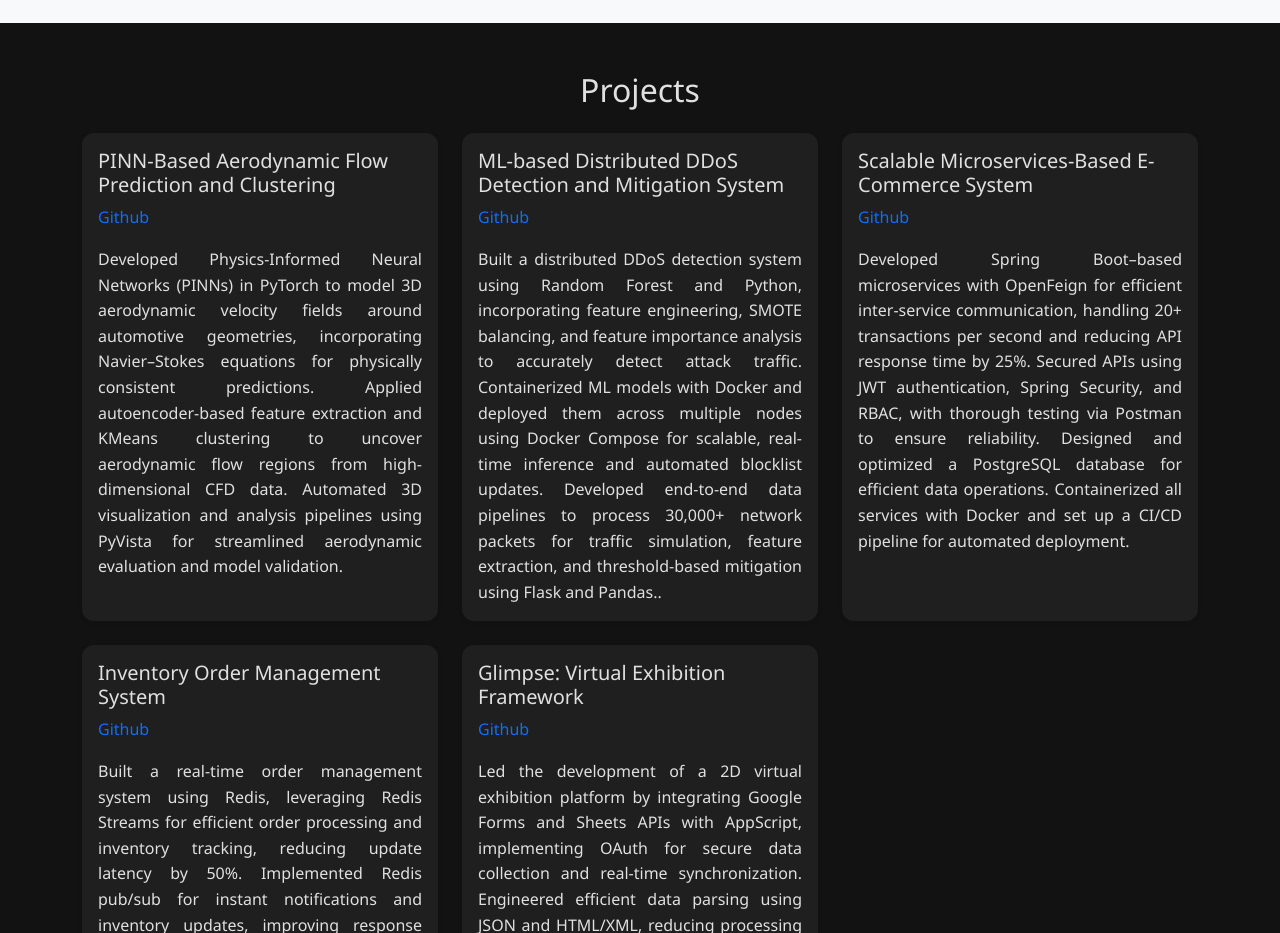
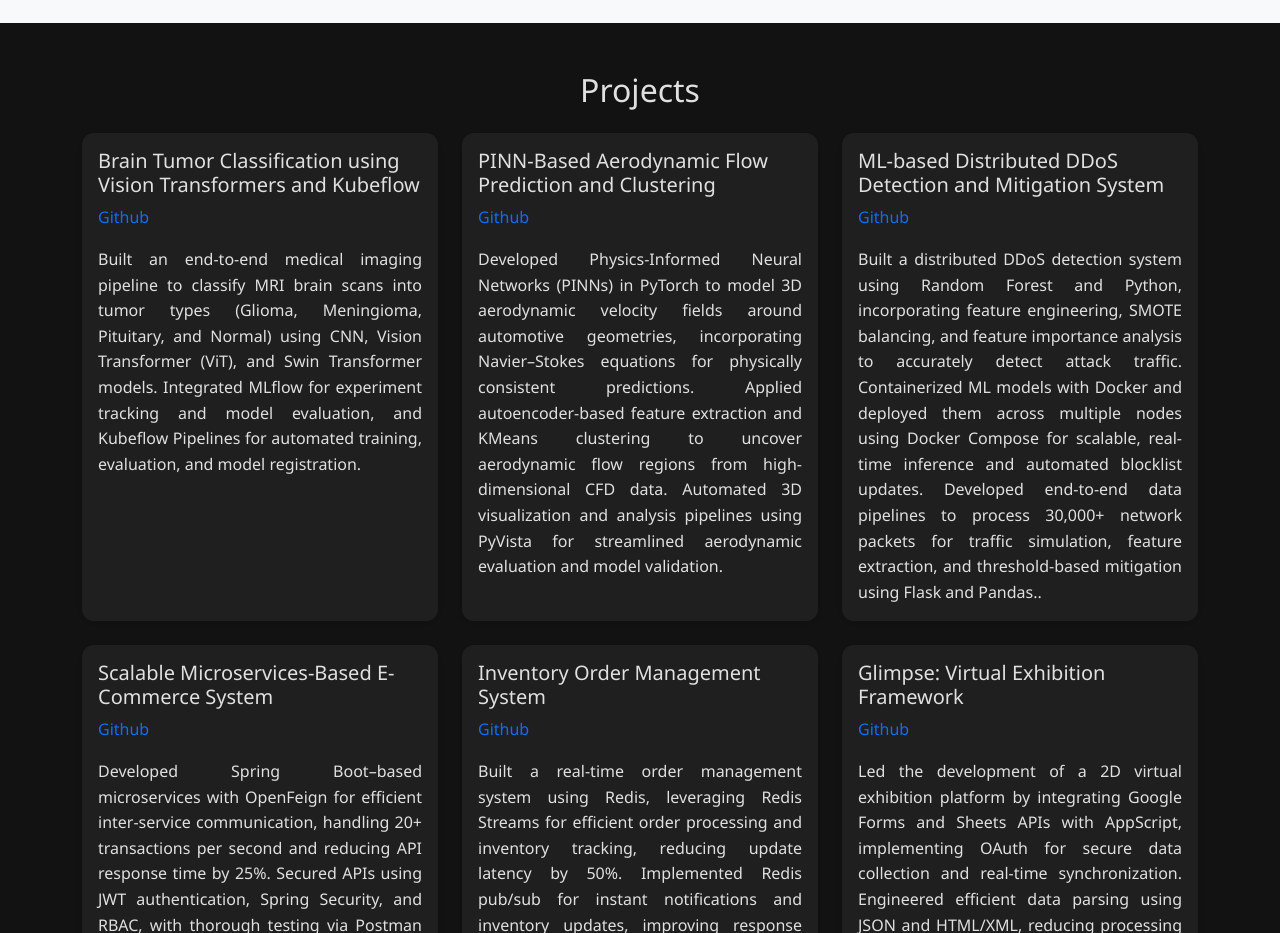
Before and after one commit to mariamabidi/my_site, a plain HTML site: page index.html in a window 1280 px wide. Shown: the part 2020-2953 px from the top of the page. Drawn offline with nearby package versions, Linux system fonts and the light colour scheme.

```diff
--- a/index.html
+++ b/index.html
@@ -180,6 +180,18 @@
   <div class="container">
     <h2 class="text-center mb-4">Projects</h2>
     <div class="row g-4">
+      <div class="col-md-4">
+        <div class="card h-100 shadow-sm">
+          <div class="card-body">
+            <h5 class="card-title">Brain Tumor Classification using Vision Transformers and Kubeflow</h5>
+            <p><a href="https://github.com/mariamabidi/medical-imaging" class="link-primary link-offset-2 link-underline-opacity-0 link-underline-opacity-100-hover">Github</a></p>
+            <p class="card-text" style="text-align: justify;">Built an end-to-end medical imaging pipeline to classify MRI brain scans into tumor
+              types (Glioma, Meningioma, Pituitary, and Normal) using CNN, Vision Transformer (ViT), and Swin Transformer models. Integrated
+              MLflow for experiment tracking and model evaluation, and Kubeflow Pipelines for automated training, evaluation, and model
+              registration.</p>
+          </div>
+        </div>
+      </div>
       <div class="col-md-4">
         <div class="card h-100 shadow-sm">
           <div class="card-body">
```
